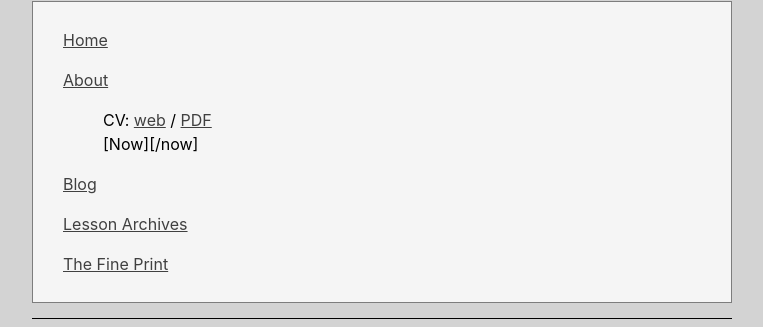
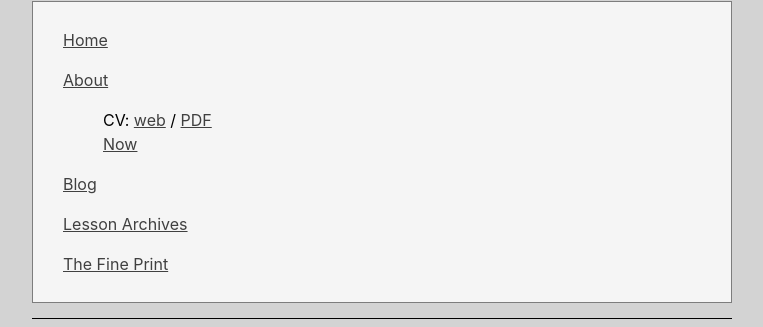
Before and after one commit to ZeroDeth/derekkedziora.github.io, a Jekyll site: the page built from pages/sitemap.md, in a window 1280 px wide. Shown: the part 150-477 px from the top of the page, without its empty margins (258-1021 px from the left). Built offline with Jekyll 4.4.1, drawn with Linux system fonts in a browser that asks for light colours; comment, search, counter and statistics services are not loaded.

Commit message:
now link fixed

```diff
--- a/pages/sitemap.md
+++ b/pages/sitemap.md
@@ -12,7 +12,7 @@ title: Sitemap
 [About](/about)
 
 - CV: [web](/cv) / [PDF](/pages/cv-kedziora.pdf)
-- [Now][/now]
+- [Now](/now)
 
 [Blog](/blog)
 
```
